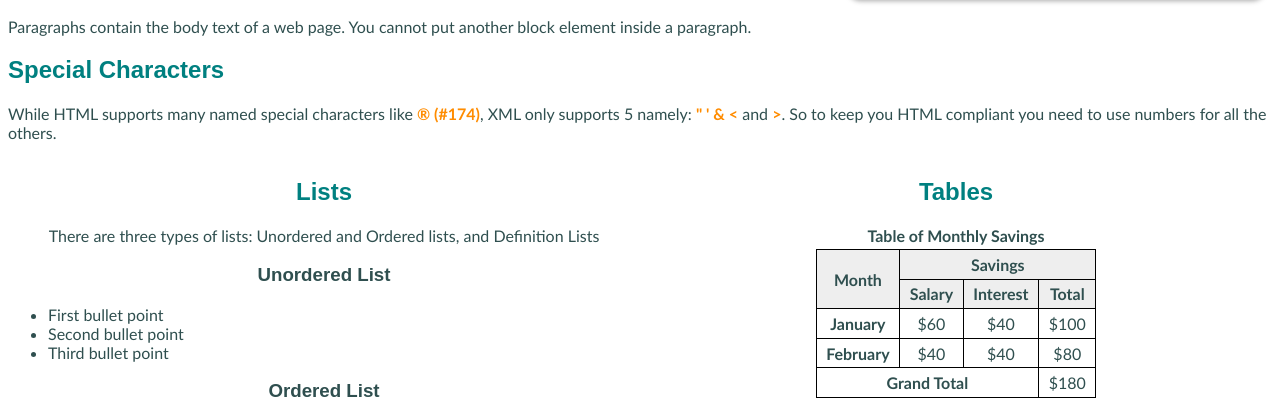
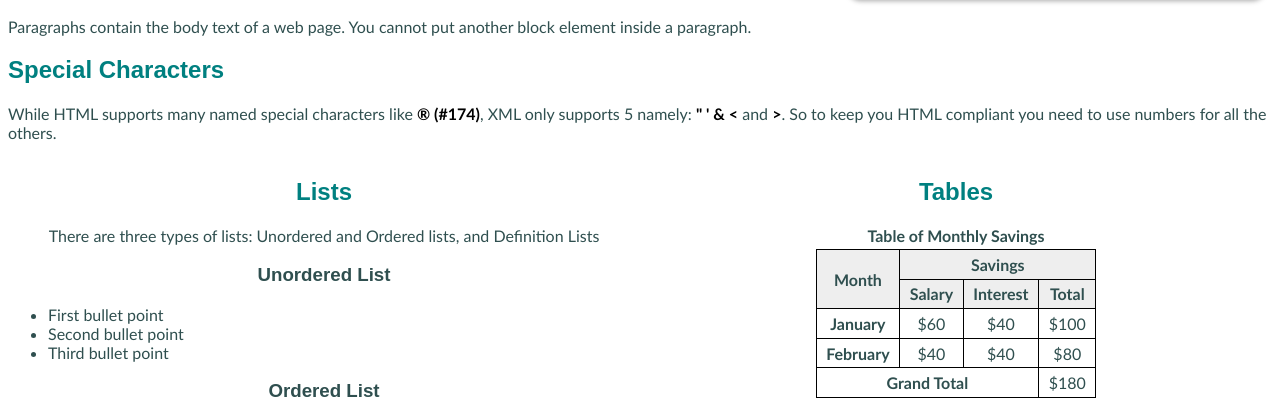
Before and after one commit to BrahmjotS29/WebTechProject, a PHP site: page /lab05/lab05.html in a window 1280 px wide. Shown: the part 407-807 px from the top of the page. Run offline with PHP 8.4, Linux system fonts and the light colour scheme.

Commit message:
Lab 06 changes

```diff
--- a/lab05/lab05.html
+++ b/lab05/lab05.html
@@ -10,8 +10,6 @@
   <link rel="stylesheet" href="dl.css">
   <title>CSS Layout</title>
   <!-- References to external CSS files -->
-
-
 </head>
 <!-- This is a comment. Indenting child elements makes the markup much more readable -->
 <body>
@@ -25,7 +23,6 @@
 		<p class="menu"><a href="#tables">Tables</a></p>
 		<p class="menu"><a href="#images">Images</a></p>
 		<p class="menu"><a href="#hyperlinks">Hyperlinks</a></p>
-
     </nav>
    	<article>
       <h2>HTML5 Basic Elements</h2>
@@ -46,7 +43,6 @@
 		  <h2 id="sc">Special Characters</h2>
 		  <p>While HTML supports many named special characters like <span class="special">&#174; (#174)</span>, XML only supports 5 namely: <span class="special">&quot; &apos; &amp; &lt;</span>  and <span class="special">&gt;</span>.  So to keep you HTML compliant you need to use numbers for all the others.</p>
       </section>
-
 
       <!-- Comments can be useful to indicate various sections of markup-->
       <!--Lists-->
@@ -127,7 +123,7 @@
 		<section id="hyperlinks">
 		  <h2>Hyperlinks</h2>
 		  <p><a href="http://ilearn.swin.edu.au" title="This takes you to Blackboard"> This is a link to an external site Blackboard</a></p>
-		  <p>This is a link to the <a href="#list">List Section </a> of the Web page</p>
+		  <p>This is a link to the <a href="#lists">List Section </a> of the Web page</p>
 		  <p>This is a link using <a href="mailto:someone@swin.edu.au"> email</a> rather than an http protocol</p>
 		</section>
 		<section id="images">
@@ -144,5 +140,4 @@
 		<p>Lab05 - Task 1</p>
 	</footer>
 </body>
-
 </html>
--- a/lab05/styles/lab04.css
+++ b/lab05/styles/lab04.css
@@ -56,9 +56,9 @@ table td {
   color: red;
 }
 
-/* Class selectors */
+/* Class selectors (made colour black to have better contrast) */
 .special {
-  color: darkorange;
+  color: black;
   font-weight: bold;
 }
 
```
